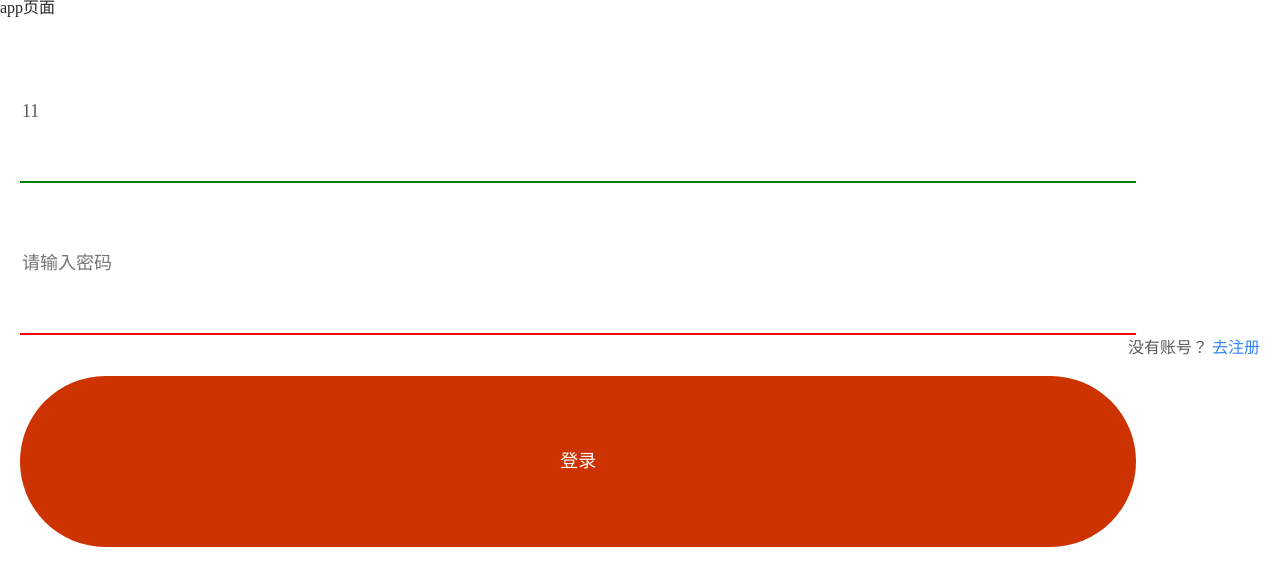
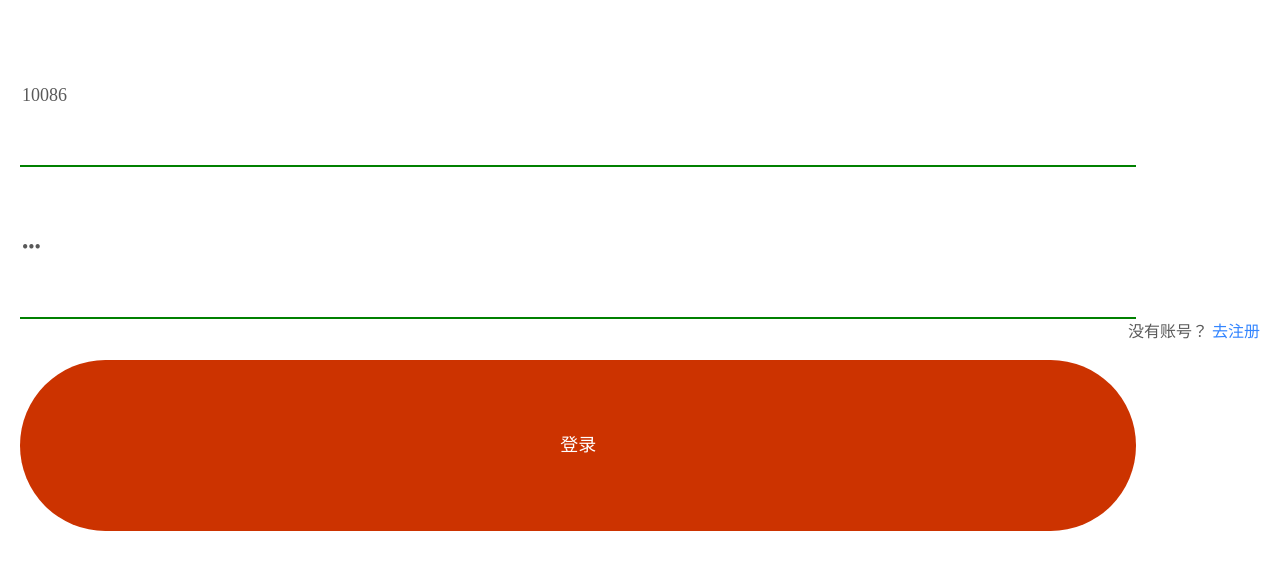
Before and after one commit to CL-xing/new-heima40, a Vue app: page /#/login in a window 1280 px wide. Shown: the top 586 px of the page. Built offline with nearby package versions, Linux system fonts and the light colour scheme; a small style sheet from the web is missing.

Commit message:
05.跳转到个人中心页完成，下一步配置导航守卫和拦截器

```diff
--- a/package.json
+++ b/package.json
@@ -7,6 +7,7 @@
     "build": "vue-cli-service build"
   },
   "dependencies": {
+    "axios": "^0.19.2",
     "core-js": "^3.6.4",
     "vant": "^2.6.3",
     "vue": "^2.6.11",
--- a/src/App.vue
+++ b/src/App.vue
@@ -1,7 +1,7 @@
 <template>
   <div id="app">
 
-    <h1>app页面</h1>
+
    <router-view></router-view>
   </div>
 </template>
--- /dev/null
+++ b/src/api/users.js
@@ -0,0 +1,12 @@
+// 这个文件专门用于处理与users表相关的业务
+// 1.引入axios
+import axios from '@/utils/myaxios'
+
+// 2. 实现登陆验证
+export const userLogin = (data) =>{
+    return axios({
+        method:'post',
+        url:'/login',
+        data
+    })
+}
--- a/src/main.js
+++ b/src/main.js
@@ -1,6 +1,6 @@
 import Vue from 'vue'
 import App from './App.vue'
-import router from './router/index.js'
+import router from '@/router/index.js'
 
 import '@/styles/reset.css'
 import { Toast } from 'vant'
--- a/src/router/index.js
+++ b/src/router/index.js
@@ -4,6 +4,7 @@ import Vue from 'vue'
 import VueRouter from 'vue-router'
 
 import Login from '../views/login.vue'
+import Personal from '@/views/Personal.vue'
 //挂载路由
 Vue.use(VueRouter)
 
@@ -14,6 +15,11 @@ const router = new VueRouter({
             name:'login',
             path:'/login',
             component:Login
+        },
+        {
+            name:'personal',
+            path:'/personal/:id',
+            component:Personal
         }
     ]
   })
--- /dev/null
+++ b/src/utils/myaxios.js
@@ -0,0 +1,6 @@
+import axios from 'axios'
+
+//配置基准路径
+axios.defaults.baseURL = 'http://localhost:3000'
+
+export default axios
--- /dev/null
+++ b/src/views/Personal.vue
@@ -0,0 +1,15 @@
+<template>
+  <div>
+      个人中心页
+  </div>
+</template>
+
+<script>
+export default {
+
+}
+</script>
+
+<style>
+
+</style>
--- a/src/views/login.vue
+++ b/src/views/login.vue
@@ -24,7 +24,8 @@
 
           <hminput
             placeholder="请输入密码"
-
+            type ='password'
+            v-model="user.password"
           >
           </hminput>
       </div>
@@ -41,12 +42,14 @@
 //引入子组件并注册
 import hmbutton from '@/components/hm_button.vue'
 import hminput from '@/components/hm_input.vue'
+//引入登录api方法
+import {userLogin} from '@/api/users.js'
 export default {
   data () {
     return {
     user:{
-      username:'11',
-      password:'22'
+      username:'10086',
+      password:'123'
     }
     }
   },
@@ -56,8 +59,19 @@ export default {
   },
   methods:{
     login(event){
-      // console.log(event);
-      console.log(this.user);
+      userLogin(this.user)
+      .then(res=>{
+        console.log(res);
+        if(res.data.message === '登录成功'){
+            this.$router.push({ path: `/personal/${res.data.data.user.id}` })
+        }else{
+          this.$toast.fail(res.data.message)
+        }
+      })
+      .catch(err=>{
+        console.log(err);
+          this.$toast.fail('登陆失败，请重试')
+      })
     },
     // hanlderinput(data){
     //     // console.log(data);
```
Also changed, not shown: 1 other file (tests, documents, lock files or other folders).
